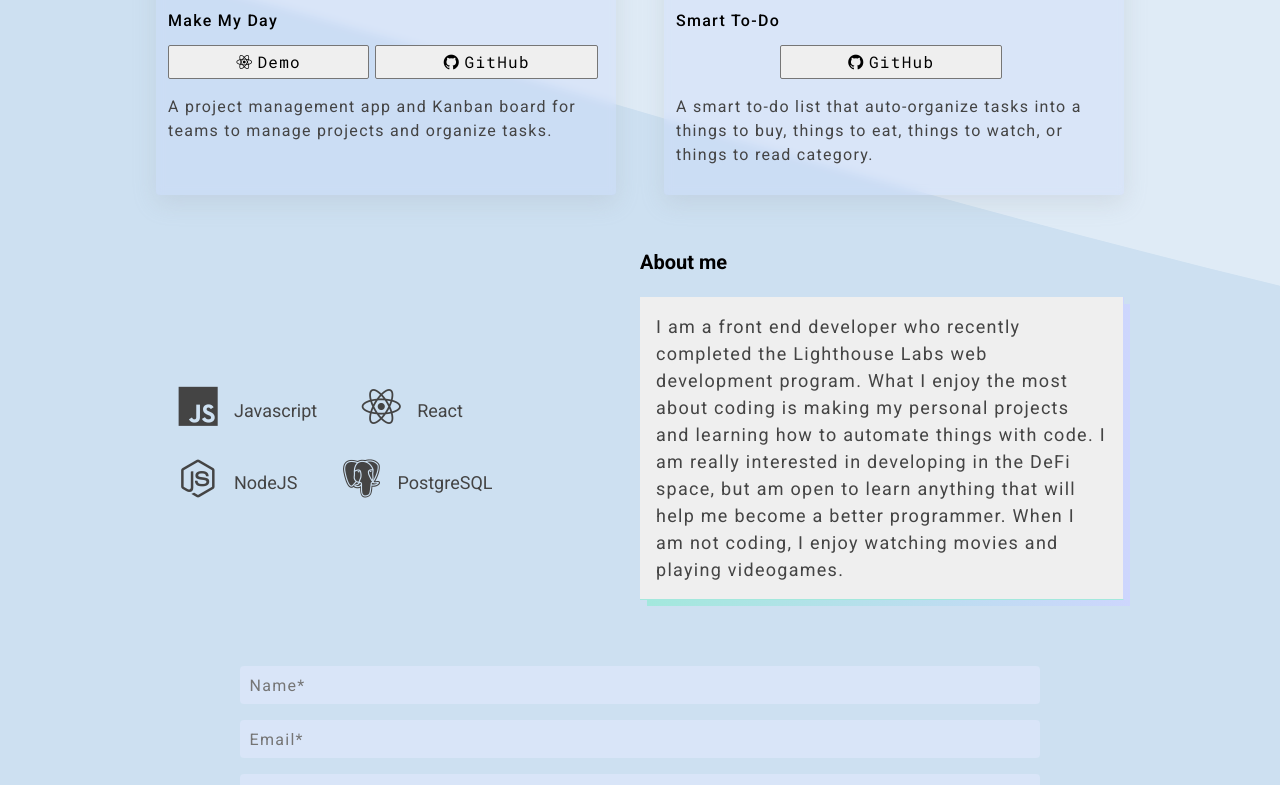
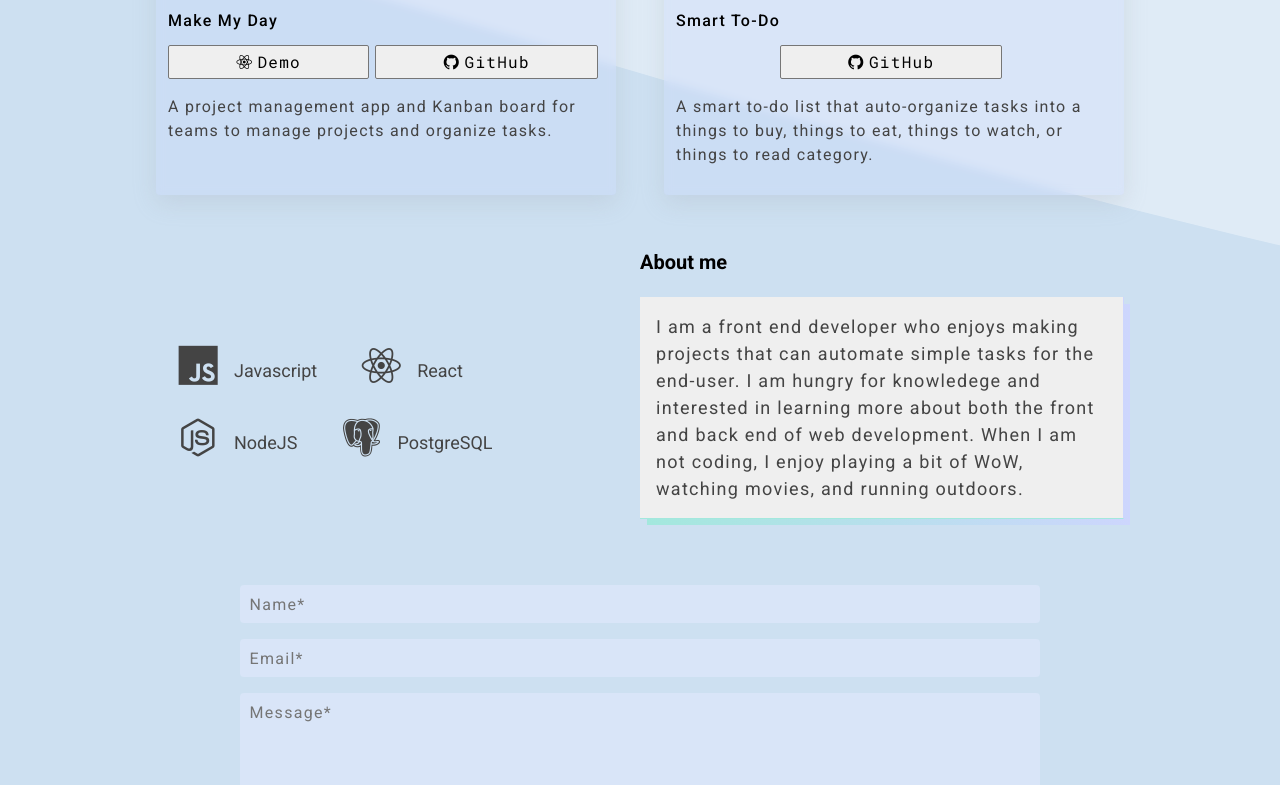
Before and after one commit to WebDevBernard/Portfolio, a Next.js app: page / in a window 1280 px wide. Shown: the part 1115-1900 px from the top of the page. Built offline with nearby package versions, Linux system fonts and the light colour scheme.

Commit message:
update bio

```diff
--- a/components/About/About.js
+++ b/components/About/About.js
@@ -10,13 +10,11 @@ export default function About({ aboutRef }) {
         <p className={classes.project_title}>About me</p>
         <div>
           <p className={classes.aboutcard}>
-            I am a front end developer who recently completed the Lighthouse
-            Labs web development program. What I enjoy the most about coding is
-            making my personal projects and learning how to automate things with
-            code. I am really interested in developing in the DeFi space, but am
-            open to learn anything that will help me become a better programmer.
-            When I am not coding, I enjoy watching movies and playing
-            videogames.
+            I am a front end developer who enjoys making projects that can
+            automate simple tasks for the end-user. I am hungry for knowledege
+            and interested in learning more about both the front and back end of
+            web development. When I am not coding, I enjoy playing a bit of WoW,
+            watching movies, and running outdoors.
           </p>
         </div>
       </span>
--- a/data/project-data.js
+++ b/data/project-data.js
@@ -16,7 +16,7 @@ export const projects = [
     image:
       "https://raw.githubusercontent.com/WebDevBernard/Portfolio/main/docs/twitter.png",
     description:
-      "A simple Twitter-like React app with Firebase authentication .",
+      "A simple Twitter-like React app with Firebase authentication.",
     github: "https://github.com/WebDevBernard/Twitter-React",
     link: "https://twitterreact.vercel.app/",
     tags: ["React", "NodeJs", "MongoDB"],
```
